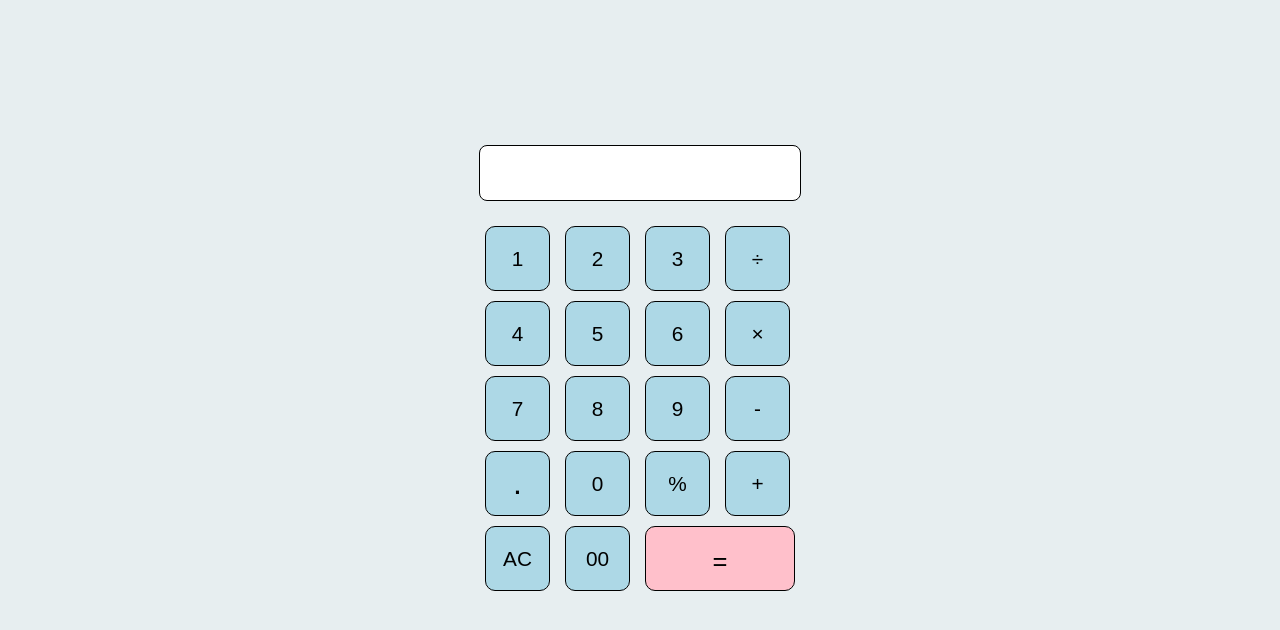
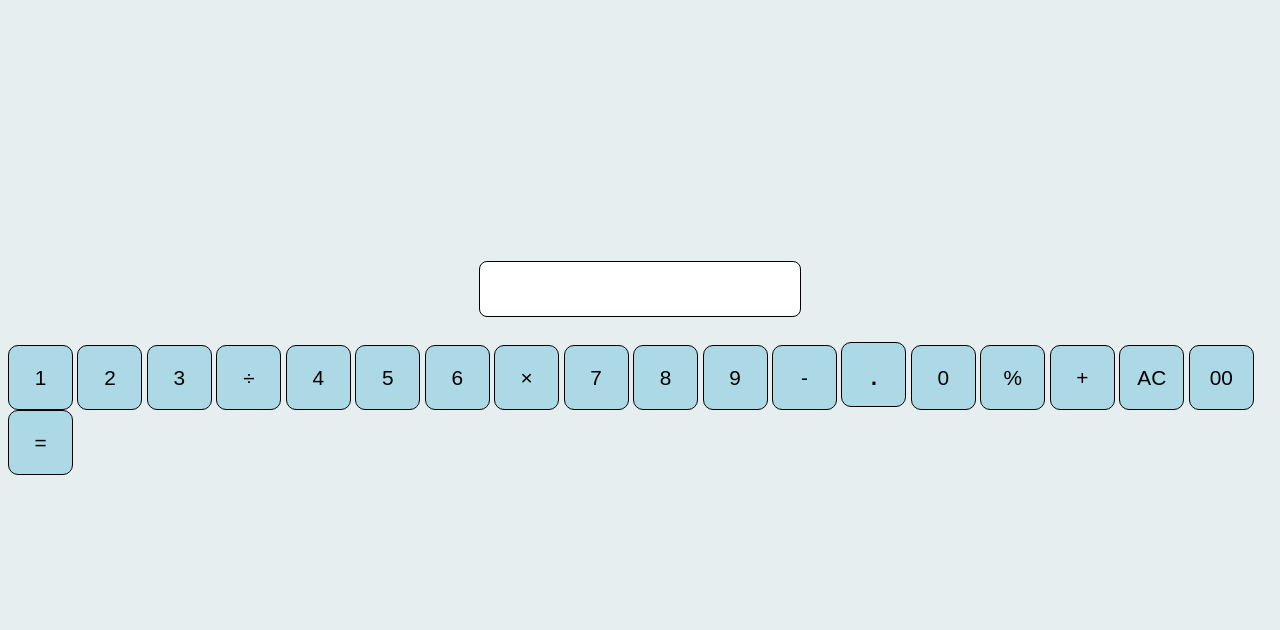
Before and after one commit to SauravKumar-max/simple-calculator-javascript, a plain HTML site: page index.html in a window 1280 px wide. Drawn offline with Linux system fonts and the light colour scheme.

Commit message:
created stylesheet

```diff
--- a/style.css
+++ b/style.css
@@ -42,20 +42,3 @@ body{
   button:hover{
      transform: scale(1.1);
   }
-
-  .numbers{
-    display: grid;
-    grid-template-columns: repeat(4, 1fr);
-    grid-gap: 10px;
-    grid-auto-rows: minmax(60px, auto);
-  }
-
-  .equals{
-    font-size: 1.6rem;
-    padding-top: 20px;
-    width: 150px;
-    display: grid;
-    grid-column: 3/5;
-    grid-row: 5;
-    background: pink;
-  }
```
